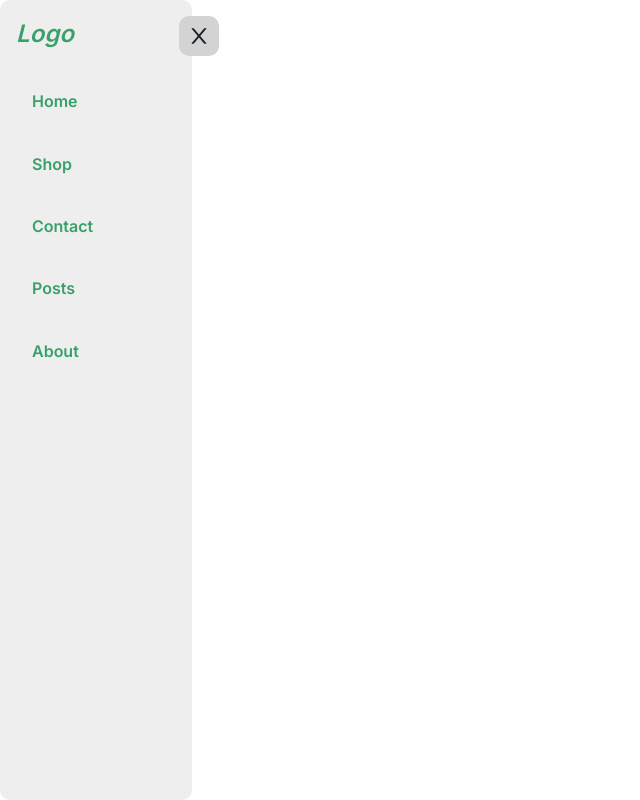
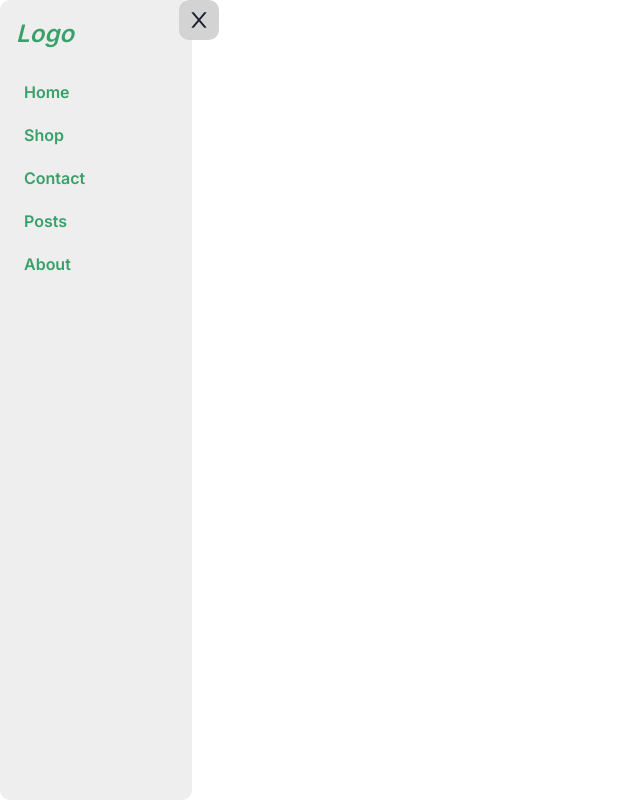
Before and after one commit to Samlogy/advanced-nextjs, a Next.js app: page /challenges in a window 1280 px wide. Both pictures are taken after a click on the button 199 px from the left and 20 px from the top of the page. Shown: the whole page, without its empty margins (0-640 px from the left). Built offline with nearby package versions, Linux system fonts and the light colour scheme.

Commit message:
fix: side bar cpt

```diff
--- a/components/SideBar.tsx
+++ b/components/SideBar.tsx
@@ -1,7 +1,7 @@
+import Link from 'next/link';
 import { useState } from 'react';
 import { AiOutlineClose, AiOutlineMenu } from 'react-icons/ai';
-
-import Link from 'next/link';
+import Portal from './Portal';
 
 const LINKS = [
   {
@@ -27,29 +27,31 @@ const LINKS = [
 ];
 export default function SideBar() {
   const [isOpen, setOpen] = useState(false);
-
-  const menuIcon = (
-    <button type="button" className="btn-icon" onClick={() => setOpen(!isOpen)}>
+  return (
+    <div className="sidebar--container">
+      <div className="sidebar--toggle">
+        <button
+          type="button"
+          className="btn-icon"
+          onClick={() => setOpen(!isOpen)}
+        >
           {isOpen ? <AiOutlineClose size={24} /> : <AiOutlineMenu size={24} />}
         </button>
-  );
-  return (
-    <div className="sidebar--container">
-      <div className="sidebar--toggle">{menuIcon}</div>
+      </div>
 
       {isOpen ? (
+        <Portal>
           <div className="sidebar--content">
             <div className="logo">Logo</div>
             {LINKS.map((el: any, idx: number) => (
               <div key={idx} className="sidebar--item">
                 <Link href={el?.link} passHref>
-                <div key={idx} className="sidebar--item">
-                  {el?.label}
-                </div>
+                  <div key={idx}>{el?.label}</div>
                 </Link>
               </div>
             ))}
           </div>
+        </Portal>
       ) : (
         ''
       )}
```
Lines whose indentation alone changed are shown as unchanged.
